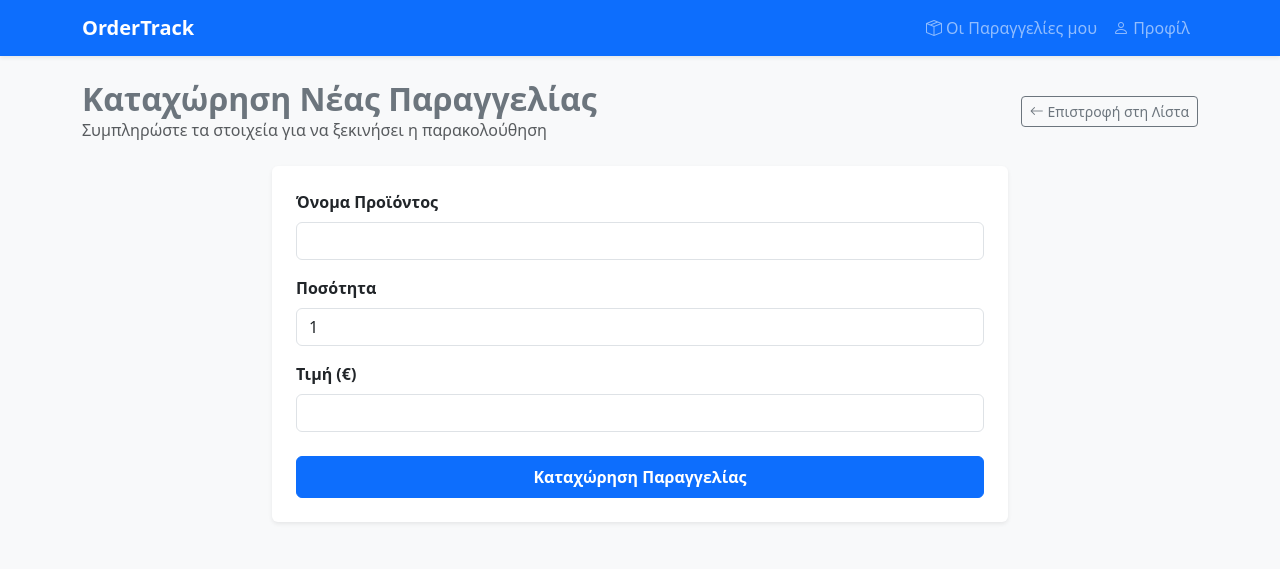
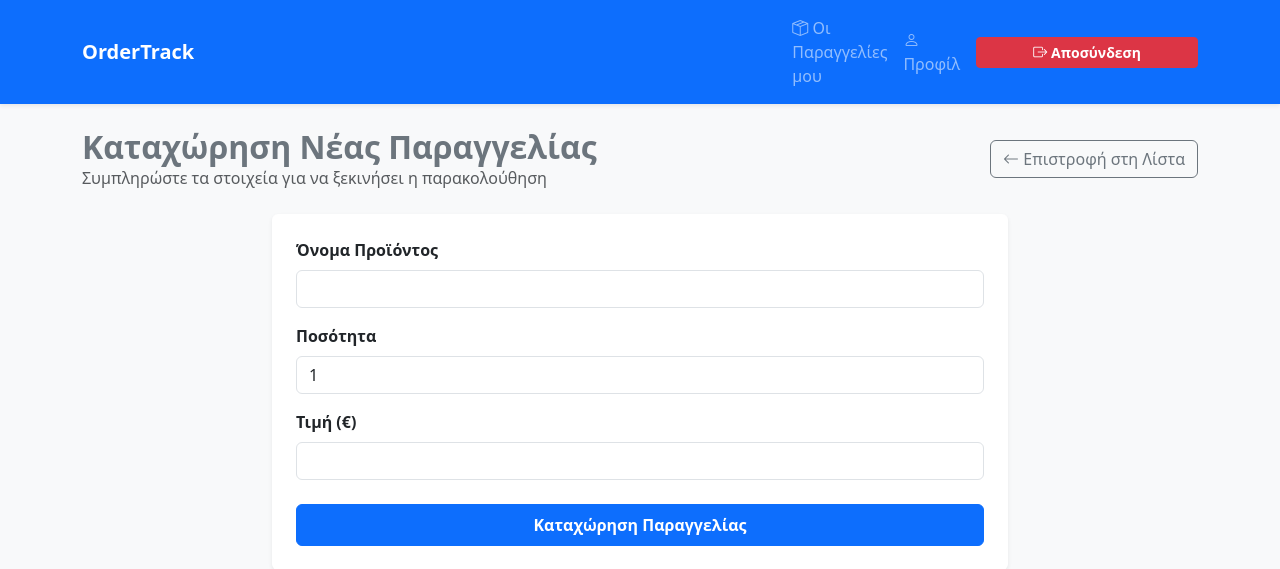
Before and after one commit to almpdim/OrderTrack, a Django app: page /orders/new/ in a window 1280 px wide. Shown: the top 569 px of the page. Run offline with Django 5.2, Linux system fonts and the light colour scheme; the visitor is signed in with stand-in values (Sample User, id 1).

Commit message:
Ευθυγράμμιση του μενού πλοήγησης σε όλα τα templates

```diff
--- a/ordertrack/templates/order_form.html
+++ b/ordertrack/templates/order_form.html
@@ -22,14 +22,20 @@
 
 <nav class="navbar navbar-expand-lg navbar-dark bg-primary shadow-sm mb-4">
     <div class="container">
-        <a class="navbar-brand" href="#">OrderTrack</a>
+        <a class="navbar-brand" href="{% url 'home' %}">OrderTrack</a>
+        <button class="navbar-toggler" type="button" data-bs-toggle="collapse" data-bs-target="#navbarNav">
+            <span class="navbar-toggler-icon"></span>
+        </button>
         <div class="collapse navbar-collapse" id="navbarNav">
-            <ul class="navbar-nav ms-auto">
+            <ul class="navbar-nav ms-auto align-items-center">
                 <li class="nav-item">
-                    <a class="nav-link" href="order_list.html"><i class="bi bi-box-seam"></i> Οι Παραγγελίες μου</a>
+                    <a class="nav-link" href="{% url 'order_list' %}"><i class="bi bi-box-seam"></i> Οι Παραγγελίες μου</a>
                 </li>
                 <li class="nav-item">
-                    <a class="nav-link" href="profile.html"><i class="bi bi-person"></i> Προφίλ</a>
+                    <a class="nav-link" href="{% url 'profile' %}"><i class="bi bi-person"></i> Προφίλ</a>
+                </li>
+                <li class="nav-item ms-lg-2 mt-2 mt-lg-0 w-100">
+                    <a href="{% url 'logout' %}" class="btn btn-danger btn-sm fw-bold d-block"><i class="bi bi-box-arrow-right"></i> Αποσύνδεση</a>
                 </li>
             </ul>
         </div>
@@ -43,7 +49,7 @@
             <h2 class="fw-bold text-secondary mb-0">Καταχώρηση Νέας Παραγγελίας</h2>
             <p class="text-muted mb-0">Συμπληρώστε τα στοιχεία για να ξεκινήσει η παρακολούθηση</p>
         </div>
-        <a href="order_list.html" class="btn btn-outline-secondary btn-sm"><i class="bi bi-arrow-left"></i> Επιστροφή στη Λίστα</a>
+        <a href="{% url 'order_list' %}" class="btn btn-outline-secondary"><i class="bi bi-arrow-left"></i> Επιστροφή στη Λίστα</a>
     </div>
 
     <div class="row justify-content-center">
```
Also changed, not shown: ordertrack/templates/order_detail.html (+12 -3 lines), ordertrack/templates/order_list.html (+9 -3 lines).
